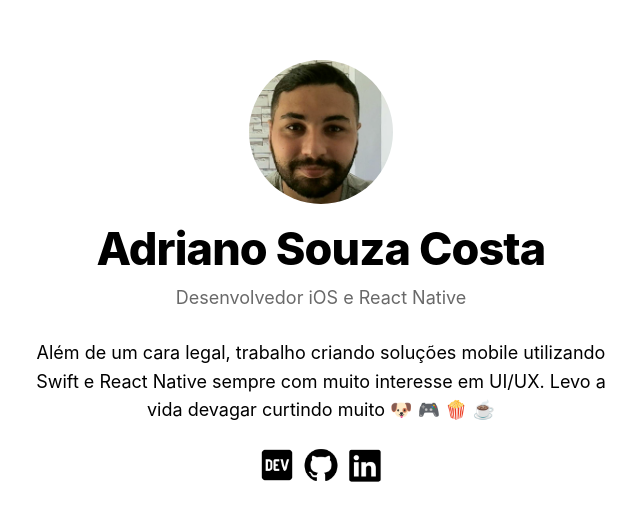
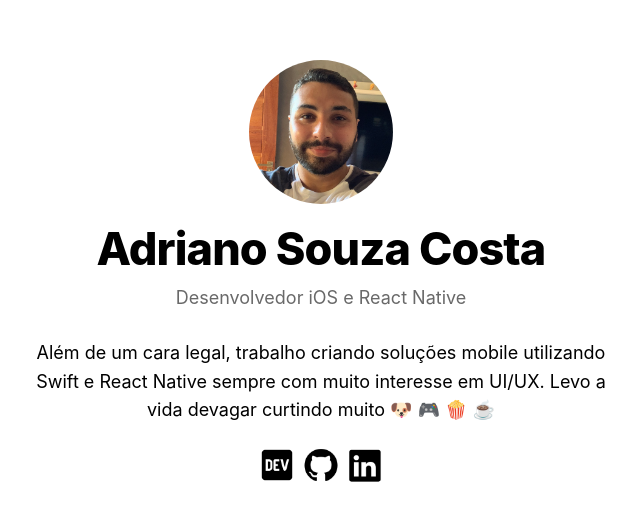
Before and after one commit to didisouzacosta/personal-site, a Next.js app: page / in a window 1280 px wide. Shown: the part 122-642 px from the top of the page, without its empty margins (319-959 px from the left). Built offline with nearby package versions, Linux system fonts and the light colour scheme.

Commit message:
feat: update profile image and share status

```diff
--- a/pages/Home/index.tsx
+++ b/pages/Home/index.tsx
@@ -5,7 +5,7 @@ import Head from "next/head";
 import styles from "./styles.module.css";
 
 const name = "Adriano Souza Costa";
-const title = "Adriano | iOS and React Native Developer";
+const title = "Adriano | Desenvolvedor mobile Swift/React Native";
 
 const Home = () => {
   return (
@@ -13,23 +13,32 @@ const Home = () => {
       <Head>
         <title>{title}</title>
         <link rel="icon" href="/favicon.ico" />
+        <meta name="description" content={title} />
+
+        {/* Open Graph / Facebook */}
+        <meta property="og:type" content="website"></meta>
         <meta
-          name="description"
-          content="Desenvolvedor mobile utilizando Swift e React Native"
-        />
+          property="og:url"
+          content="https://landing-page-nassi-atelie.vercel.app/"
+        ></meta>
+        <meta property="og:title" content={title}></meta>
+        <meta property="og:description" content={title}></meta>
+        <meta property="og:image" content="/images/profile.jpg"></meta>
+
+        {/* Twitter */}
+        <meta property="twitter:card" content="/images/profile.jpg"></meta>
         <meta
-          property="og:image"
-          content={`https://og-image.vercel.app/${encodeURI(
-            title
-          )}.png?theme=light&md=0&fontSize=75px&images=https%3A%2F%2Fassets.zeit.co%2Fimage%2Fupload%2Ffront%2Fassets%2Fdesign%2Fnextjs-black-logo.svg`}
-        />
-        <meta name="og:title" content={title} />
-        <meta name="twitter:card" content="/images/profile.png" />
+          property="twitter:url"
+          content="https://landing-page-nassi-atelie.vercel.app/"
+        ></meta>
+        <meta property="twitter:title" content={title}></meta>
+        <meta property="twitter:description" content={title}></meta>
+        <meta property="twitter:image" content="/images/profile.jpg"></meta>
       </Head>
       <header className={styles.header}>
         <Image
           priority
-          src="/images/profile.png"
+          src="/images/profile.jpg"
           className={styles.borderCircle}
           height={144}
           width={144}
```
Also changed, not shown: public/images/profile.jpg (added), public/images/profile.png (deleted).
